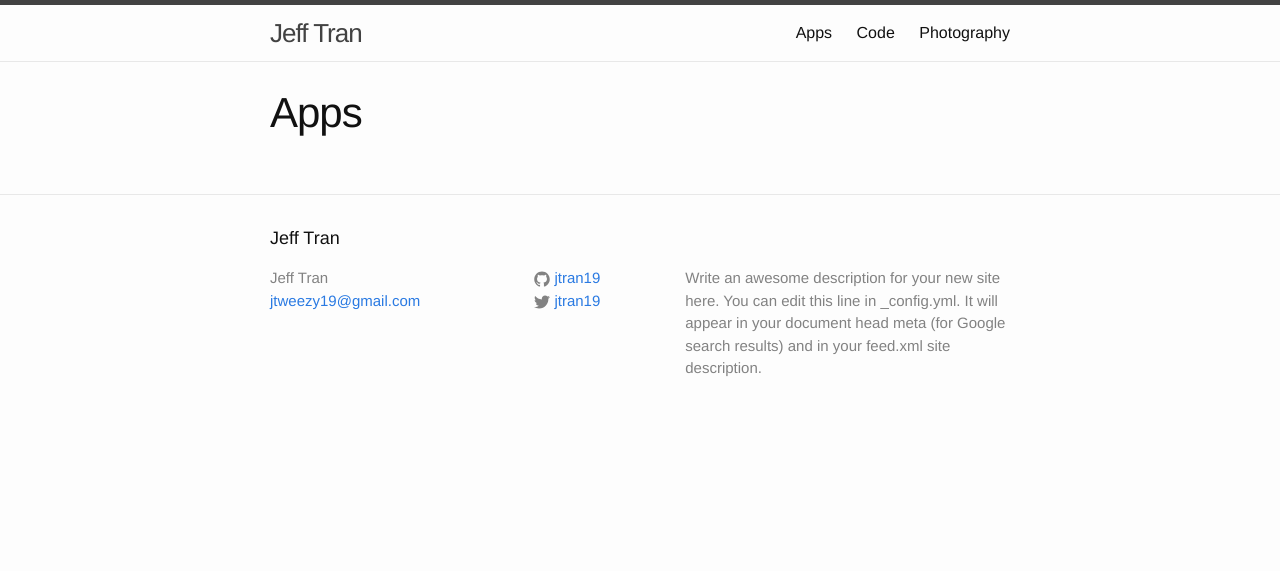
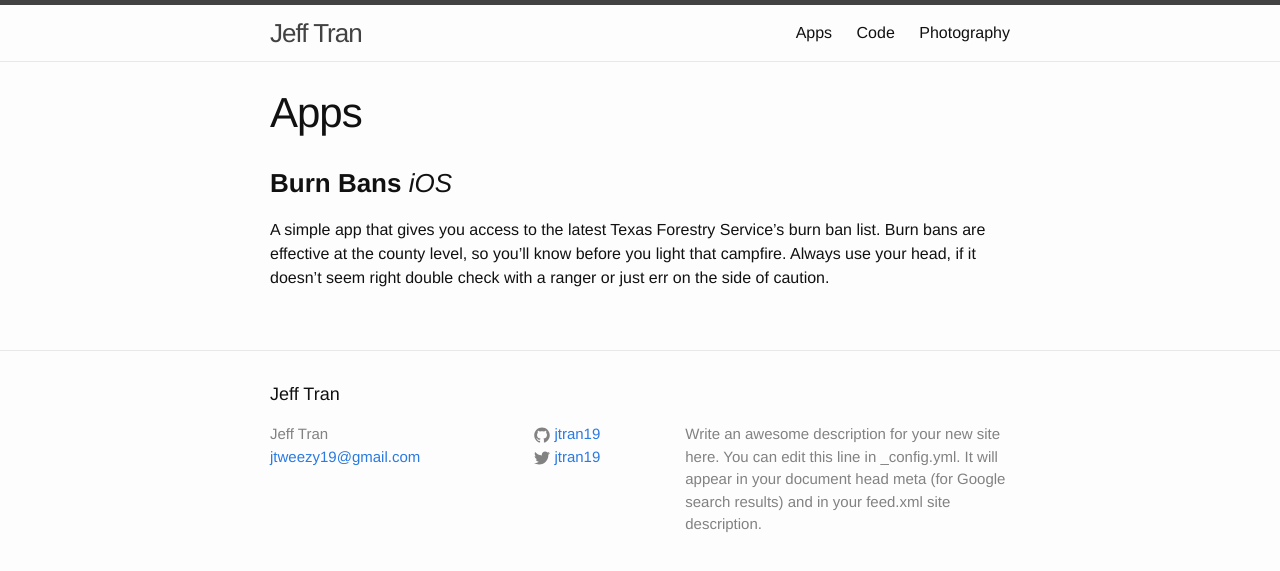
Before and after one commit to jtran19/jtran19.github.io, a Jekyll site: the page built from apps.md, in a window 1280 px wide. Shown: the top 571 px of the page. Built offline with Jekyll 4.4.1, drawn with Linux system fonts in a browser that asks for light colours.

Commit message:
Add Burn Bans description to Apps page.

```diff
--- a/apps.md
+++ b/apps.md
@@ -2,5 +2,10 @@
 layout: page
 title: Apps
 permalink: /apps/
+published: true
 ---
+
 {{ title }}
+
+### **Burn Bans** _iOS_
+A simple app that gives you access to the latest Texas Forestry Service's burn ban list.  Burn bans are effective at the county level, so you'll know before you light that campfire.  Always use your head, if it doesn't seem right double check with a ranger or just err on the side of caution.
```
